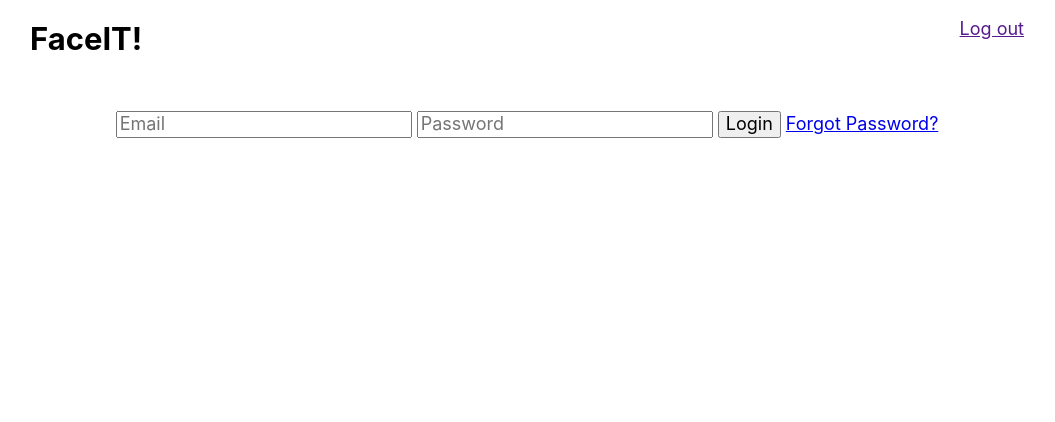
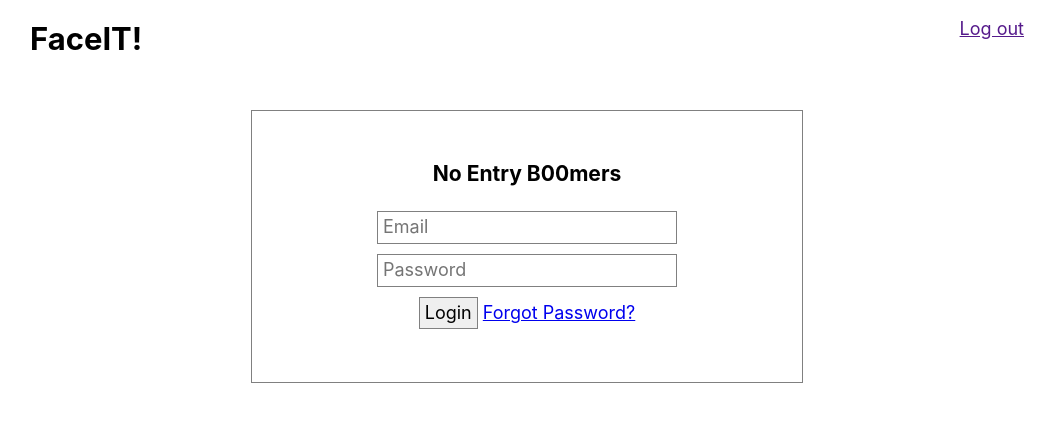
Before and after one commit to np-providence/enrollment, a Svelte app: page / in a window 1280 px wide. Shown: the top 422 px of the page, without its empty margins (113-1168 px from the left). Built offline with nearby package versions, Linux system fonts and the light colour scheme.

Commit message:
Make login pretty

```diff
--- a/src/views/Login.svelte
+++ b/src/views/Login.svelte
@@ -1,3 +1,18 @@
+<style>
+  #loginForm {
+    margin: auto;
+    width: 500px;
+    padding: 25px;
+    border: solid grey 1px;
+  }
+
+  #loginForm input {
+    border: solid grey 1px;
+    padding: 5px;
+    margin-bottom: 10px;
+  }
+</style>
+
 <script>
   import Navbar from '../components/Navbar';
   import { token } from '../stores';
@@ -19,11 +34,12 @@
 
 <div class="content">
    <Navbar />
-   <form on:submit={login}>
-    <input name="email" type="text" placeholder="Email" bind:value={email}>
-    <input name="password" type="password" placeholder="Password" bind:value={password}>
+   <form id="loginForm" on:submit={login}>
+    <h3> No Entry B00mers </h3>
+    <input name="email" type="text" placeholder="Email" bind:value={email}> <br/>
+    <input name="password" type="password" placeholder="Password" bind:value={password}> <br/>
     <input type="submit" value="Login">
     <a href="#" on:click={handleForgotPassword}> Forgot Password? </a>
-    <p>{error}</p>
+    <p style="color: red;">{error}</p>
    </form>
 </div>
```
